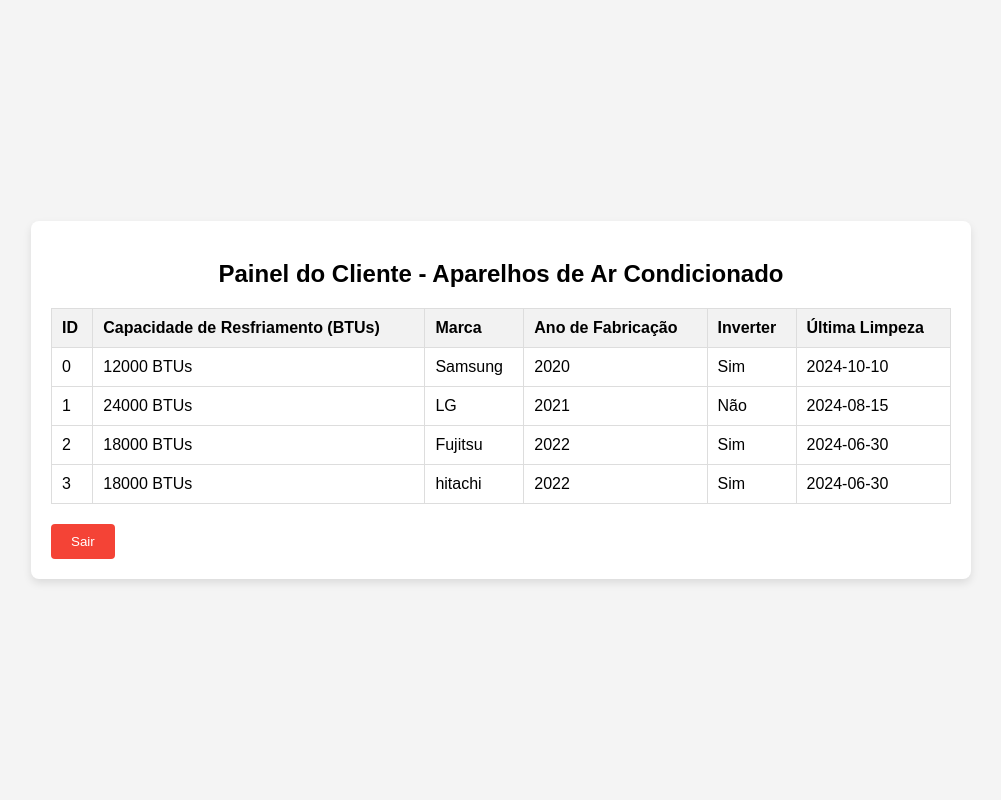
After one commit to Ramonmelod/maintenance-manager, a PHP site: page /clientsPanel.php in a window 1280 px wide. The commit adds this page. Shown: the whole page, without its empty margins (139-1140 px from the left). Run offline with PHP 8.4, Linux system fonts and the light colour scheme; the visitor is signed in with stand-in values (Sample User, id 1).

Commit message:
feat: implementation of the technicianPanel.php

```diff
--- /dev/null
+++ b/app/clientsPanel.php
@@ -0,0 +1,115 @@
+<?php
+// Incluindo a classe Tecnico e Aparelho
+include './getTecnico.php';
+include './getAirConditioner.php';
+
+
+
+session_start();
+
+if ($_SESSION['tecnico']==$tecnico1->getId()) {
+    $airConditioners = [$airConditioner1, $airConditioner2, $airConditioner3,$airConditioner4];
+}else if ($_SESSION['tecnico']==$tecnico2->getId()) {
+        $airConditioners = [$airConditioner1, $airConditioner2];
+
+}else{
+    header("Location: login.php?error=Sem autorização! Para acessar entre com suas credenciais");
+    exit();
+}
+?>
+
+<!DOCTYPE html>
+<html lang="pt-br">
+<head>
+    <meta charset="UTF-8">
+    <meta name="viewport" content="width=device-width, initial-scale=1.0">
+    <title>Painel do Técnico</title>
+    <style>
+        body {
+            font-family: Arial, sans-serif;
+            margin: 0;
+            padding: 0;
+            background-color: #f4f4f4;
+            display: flex;
+            justify-content: center;
+            align-items: center;
+            flex-direction: column;
+            height: 100vh;
+        }
+        .panel-container {
+            background-color: #fff;
+            padding: 20px;
+            border-radius: 8px;
+            box-shadow: 0 4px 8px rgba(0, 0, 0, 0.1);
+            width: 80%;
+            max-width: 900px;
+        }
+        h2 {
+            text-align: center;
+        }
+        table {
+            width: 100%;
+            border-collapse: collapse;
+            margin-top: 20px;
+        }
+        table, th, td {
+            border: 1px solid #ddd;
+        }
+        th, td {
+            padding: 10px;
+            text-align: left;
+        }
+        th {
+            background-color: #f2f2f2;
+        }
+        .btn-logout {
+            margin-top: 20px;
+            padding: 10px 20px;
+            background-color: #f44336;
+            color: white;
+            border: none;
+            cursor: pointer;
+            border-radius: 4px;
+        }
+        .btn-logout:hover {
+            background-color: #e53935;
+        }
+    </style>
+</head>
+<body>
+
+    <div class="panel-container">
+        <h2>Painel do Cliente - Aparelhos de Ar Condicionado</h2>
+        <table>
+            <thead>
+                <tr>
+                    <th>ID</th>
+                    <th>Capacidade de Resfriamento (BTUs)</th>
+                    <th>Marca</th>
+                    <th>Ano de Fabricação</th>
+                    <th>Inverter</th>
+                    <th>Última Limpeza</th>
+                </tr>
+            </thead>
+            <tbody>
+                <?php foreach ($airConditioners as $airConditioner): ?>
+                    <tr>
+                        <td><?php echo $airConditioner->getId(); ?></td>
+                        <td><?php echo $airConditioner->getCoolingCapacity(); ?> BTUs</td>
+                        <td><?php echo $airConditioner->getBrand(); ?></td>
+                        <td><?php echo $airConditioner->getManufactureYear(); ?></td>
+                        <td><?php echo $airConditioner->getInverter() ? "Sim" : "Não"; ?></td>
+                        <td><?php echo $airConditioner->getlastCleaningDate(); ?></td>
+                    </tr>
+                <?php endforeach; ?>
+            </tbody>
+        </table>
+
+        <!-- Botão de Logout -->
+        <form action="login.php" method="GET">
+            <button type="submit" class="btn-logout">Sair</button>
+        </form>
+    </div>
+
+</body>
+</html>
--- a/app/login.php
+++ b/app/login.php
@@ -22,7 +22,7 @@ if ($_SERVER['REQUEST_METHOD'] == 'POST') {
 
         $_SESSION['tecnico'] = $tecnico1->getId();
 
-        header("Location: panel.php");
+        header("Location: technicianPanel.php");
         exit();
     }else if ($usuario === $tecnico2->getName() && $tecnico2->verificarSenha($senha)) {
         // Se as credenciais estiverem corretas, redireciona para o painel
@@ -30,7 +30,7 @@ if ($_SERVER['REQUEST_METHOD'] == 'POST') {
 
         $_SESSION['tecnico'] = $tecnico2->getId();
 
-        header("Location: panel.php");
+        header("Location: technicianPanel.php");
         exit();
     } else {
         // Se o nome de usuário ou a senha estiverem incorretos
```
Also changed, not shown: app/technicianPanel.php (renamed from app/panel.php, +36 -27 lines).
